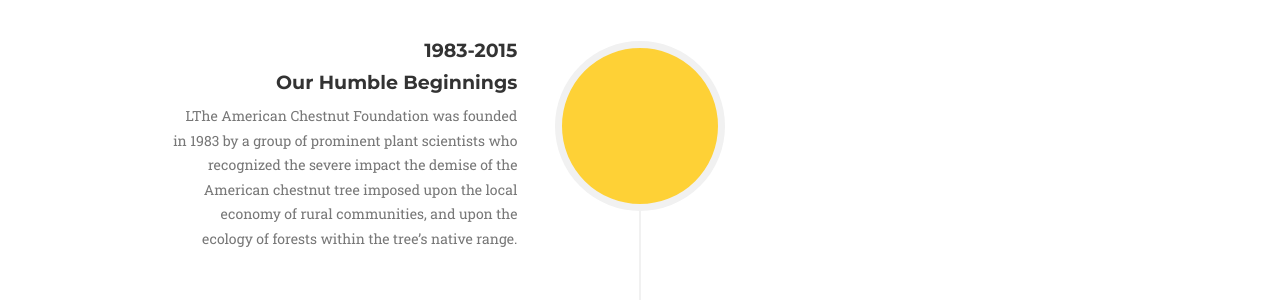
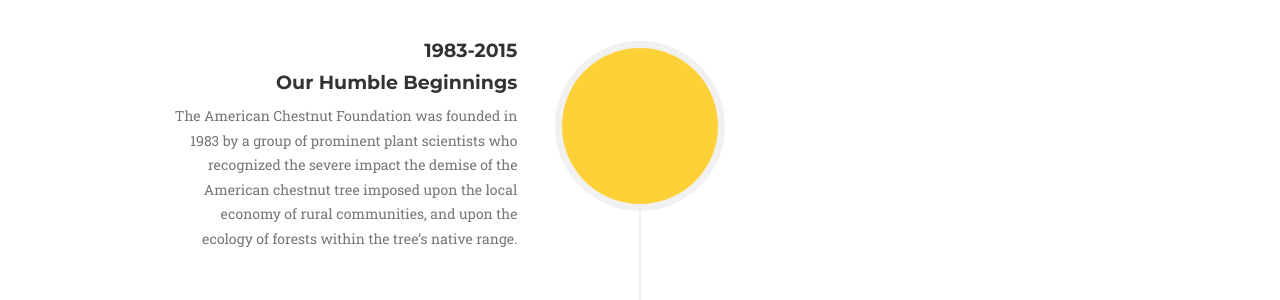
Before and after one commit to dana-phillips/american-chestnut-foundation, a Jekyll site: the page built from index.html, in a window 1280 px wide and 900 px high, scrolled down 2991 px. Shown: the part 154-454 px from the top of the window. Built offline with Jekyll 4.4.1, drawn with Linux system fonts in a browser that asks for light colours; some web fonts are replaced.

Commit message:
corrected tpo

```diff
--- a/_includes/donate.html
+++ b/_includes/donate.html
@@ -20,7 +20,7 @@
                                     <h4 class="subheading">Our Humble Beginnings</h4>
                                 </div>
                                 <div class="timeline-body">
-                                    <p class="text-muted">LThe American Chestnut Foundation was founded in 1983 by a group of prominent plant scientists who recognized the severe impact the demise of the American chestnut tree imposed upon the local economy of rural communities, and upon the ecology of forests within the tree’s native range. </p>
+                                    <p class="text-muted">The American Chestnut Foundation was founded in 1983 by a group of prominent plant scientists who recognized the severe impact the demise of the American chestnut tree imposed upon the local economy of rural communities, and upon the ecology of forests within the tree’s native range. </p>
                                 </div>
                             </div>
                         </li>
```
